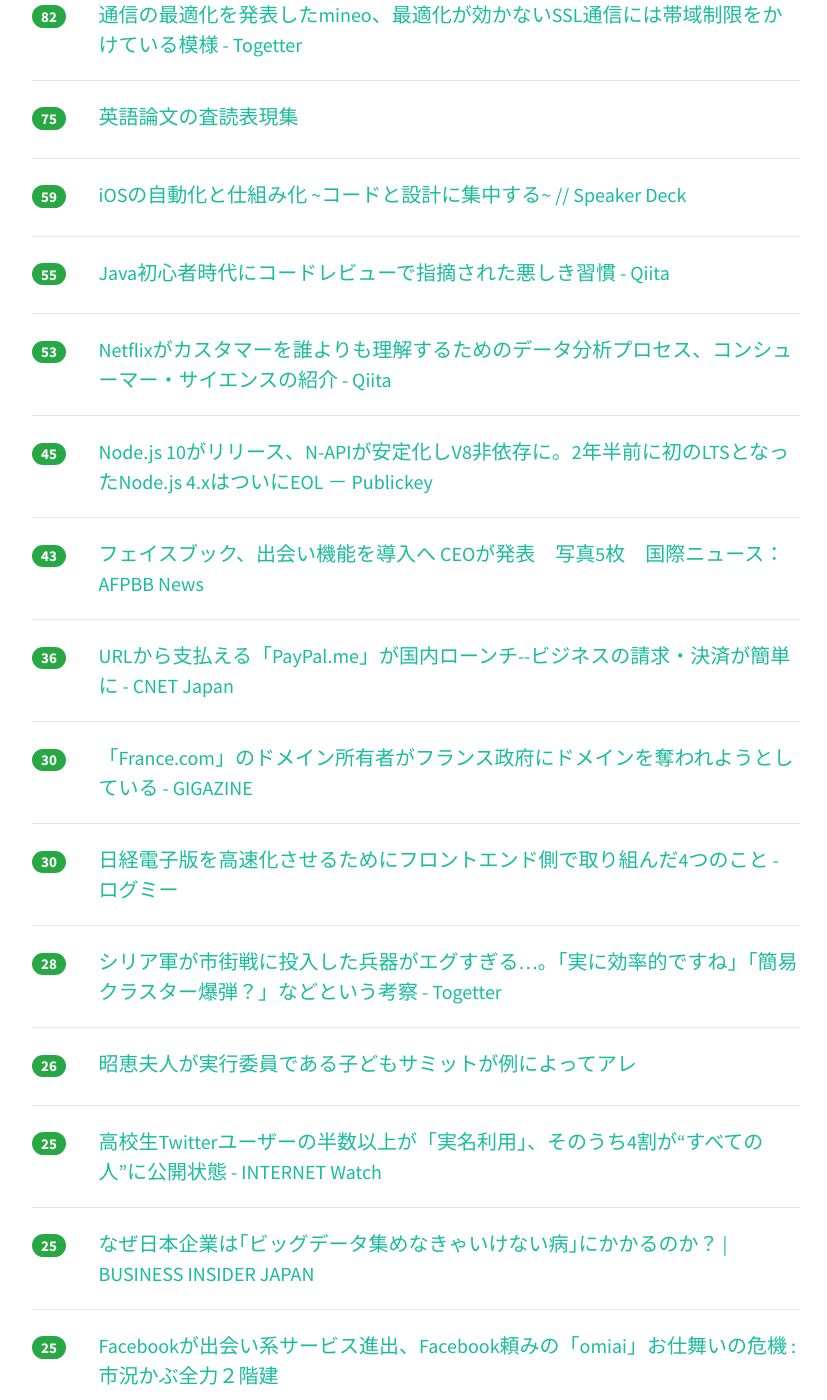
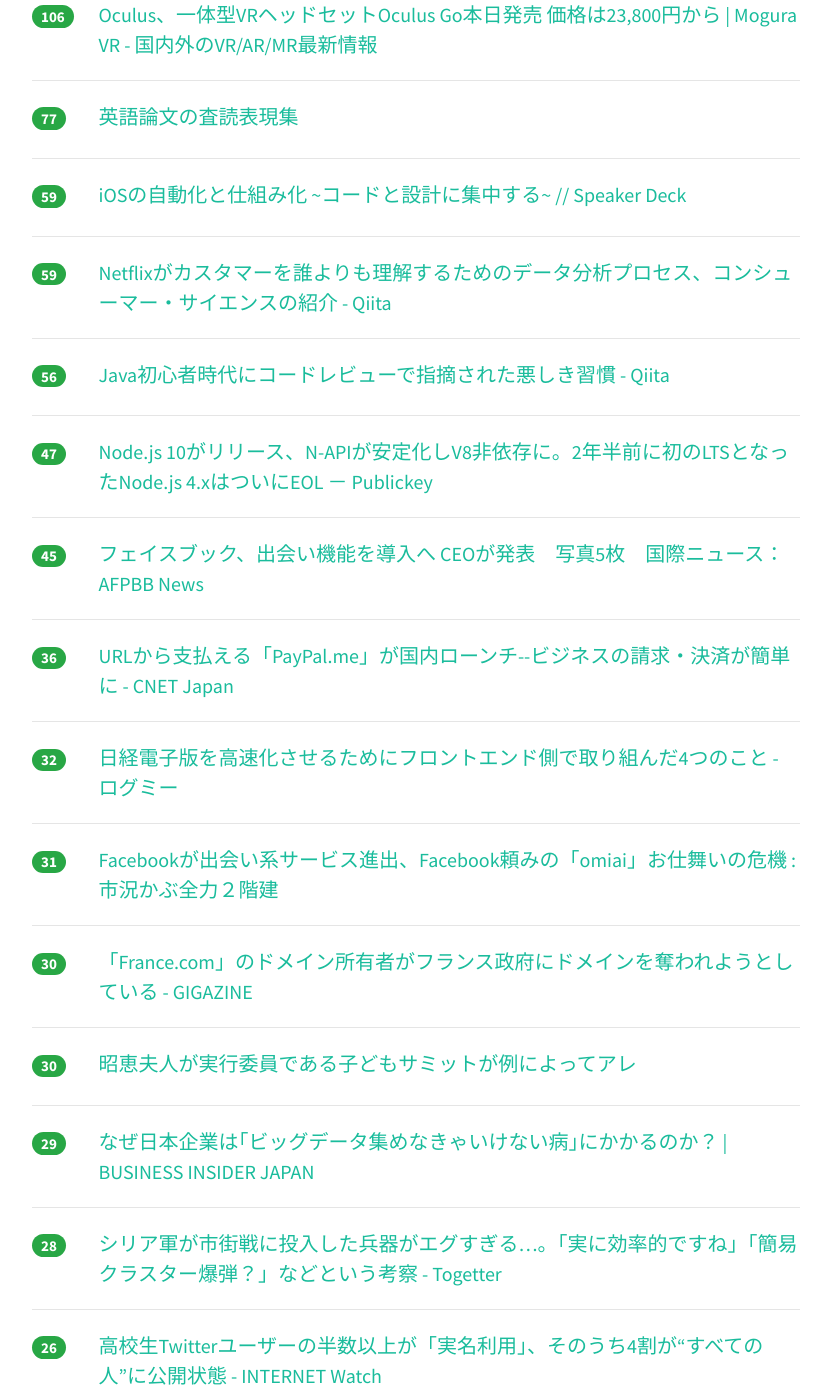
Before and after one commit to yatta47/hatena-matome-site, a Jekyll site: the page built from _posts/2018-05-02-hatena.md, in a window 1280 px wide and 1400 px high, scrolled down 832 px. Shown: the whole window, without its empty margins (224-1051 px from the left). Built offline with Jekyll 4.4.1, drawn with Linux system fonts in a browser that asks for light colours; nearby versions of some CDN libraries; some of the changed text lies outside the part shown.

Commit message:
Updated 2018-05-02

```diff
--- a/_posts/2018-05-02-hatena.md
+++ b/_posts/2018-05-02-hatena.md
@@ -1,43 +1,43 @@
 ---
 layout: post
 title:  "2018-05-02 はてぶIT"
-date:   2018-05-02 16:02:50
+date:   2018-05-02 17:02:20
 tags: [it-hotentry]
 ---
-41 件のデータあり
+43 件のデータあり
 
 <hr><div class="row">
-<div class="col-1"><span class="badge badge-pill badge-success h2">665</span></div>
+<div class="col-1"><span class="badge badge-pill badge-success h2">732</span></div>
 <div class="col-11"><a href='http://karaage.hatenadiary.jp/entry/2018/05/02/073000' target='_blank'>私の会社の機械学習経験ゼロの「ディープラーニングおじさん」が会社のAI戦略を動かすまで - karaage. [からあげ]</a></div>
 </div>
 <hr>
 <div class="row">
-<div class="col-1"><span class="badge badge-pill badge-success h2">207</span></div>
+<div class="col-1"><span class="badge badge-pill badge-success h2">244</span></div>
 <div class="col-11"><a href='https://qiita.com/sl2/items/1e503952b9506a0539ea' target='_blank'>2018年のPythonプロジェクトのはじめかた - Qiita</a></div>
 </div>
 <hr>
 <div class="row">
-<div class="col-1"><span class="badge badge-pill badge-success h2">187</span></div>
+<div class="col-1"><span class="badge badge-pill badge-success h2">205</span></div>
 <div class="col-11"><a href='http://shin.hateblo.jp/entry/2012/05/26/231036' target='_blank'>Makefileの書き方 - cat /var/log/shin</a></div>
 </div>
 <hr>
 <div class="row">
-<div class="col-1"><span class="badge badge-pill badge-success h2">104</span></div>
+<div class="col-1"><span class="badge badge-pill badge-success h2">118</span></div>
+<div class="col-11"><a href='https://togetter.com/li/1223437' target='_blank'>通信の最適化を発表したmineo、最適化が効かないSSL通信には帯域制限をかけている模様 - Togetter</a></div>
+</div>
+<hr>
+<div class="row">
+<div class="col-1"><span class="badge badge-pill badge-success h2">111</span></div>
 <div class="col-11"><a href='https://blog.github.com/2018-05-01-github-pages-custom-domains-https/' target='_blank'>Custom domains on GitHub Pages gain support for HTTPS | The GitHub Blog</a></div>
 </div>
 <hr>
 <div class="row">
-<div class="col-1"><span class="badge badge-pill badge-success h2">98</span></div>
+<div class="col-1"><span class="badge badge-pill badge-success h2">106</span></div>
 <div class="col-11"><a href='https://www.moguravr.com/oculus-go-launch/' target='_blank'>Oculus、一体型VRヘッドセットOculus Go本日発売 価格は23,800円から | Mogura VR - 国内外のVR/AR/MR最新情報</a></div>
 </div>
 <hr>
 <div class="row">
-<div class="col-1"><span class="badge badge-pill badge-success h2">82</span></div>
-<div class="col-11"><a href='https://togetter.com/li/1223437' target='_blank'>通信の最適化を発表したmineo、最適化が効かないSSL通信には帯域制限をかけている模様 - Togetter</a></div>
-</div>
-<hr>
-<div class="row">
-<div class="col-1"><span class="badge badge-pill badge-success h2">75</span></div>
+<div class="col-1"><span class="badge badge-pill badge-success h2">77</span></div>
 <div class="col-11"><a href='https://staff.aist.go.jp/a.ohta/japanese/study/Review_ex_top.htm' target='_blank'>英語論文の査読表現集</a></div>
 </div>
 <hr>
@@ -47,22 +47,22 @@ tags: [it-hotentry]
 </div>
 <hr>
 <div class="row">
-<div class="col-1"><span class="badge badge-pill badge-success h2">55</span></div>
+<div class="col-1"><span class="badge badge-pill badge-success h2">59</span></div>
+<div class="col-11"><a href='https://qiita.com/KanNishida/items/12f9ae0cee98fd54b0bb' target='_blank'>Netflixがカスタマーを誰よりも理解するためのデータ分析プロセス、コンシューマー・サイエンスの紹介 - Qiita</a></div>
+</div>
+<hr>
+<div class="row">
+<div class="col-1"><span class="badge badge-pill badge-success h2">56</span></div>
 <div class="col-11"><a href='https://qiita.com/gengogo5/items/5b038cf0b4034194f63a' target='_blank'>Java初心者時代にコードレビューで指摘された悪しき習慣 - Qiita</a></div>
 </div>
 <hr>
 <div class="row">
-<div class="col-1"><span class="badge badge-pill badge-success h2">53</span></div>
-<div class="col-11"><a href='https://qiita.com/KanNishida/items/12f9ae0cee98fd54b0bb' target='_blank'>Netflixがカスタマーを誰よりも理解するためのデータ分析プロセス、コンシューマー・サイエンスの紹介 - Qiita</a></div>
+<div class="col-1"><span class="badge badge-pill badge-success h2">47</span></div>
+<div class="col-11"><a href='https://www.publickey1.jp/blog/18/nodejs_10n-apiv82ltsnodejs_4xeol.html' target='_blank'>Node.js 10がリリース、N-APIが安定化しV8非依存に。2年半前に初のLTSとなったNode.js 4.xはついにEOL － Publickey</a></div>
 </div>
 <hr>
 <div class="row">
 <div class="col-1"><span class="badge badge-pill badge-success h2">45</span></div>
-<div class="col-11"><a href='https://www.publickey1.jp/blog/18/nodejs_10n-apiv82ltsnodejs_4xeol.html' target='_blank'>Node.js 10がリリース、N-APIが安定化しV8非依存に。2年半前に初のLTSとなったNode.js 4.xはついにEOL － Publickey</a></div>
-</div>
-<hr>
-<div class="row">
-<div class="col-1"><span class="badge badge-pill badge-success h2">43</span></div>
 <div class="col-11"><a href='http://www.afpbb.com/articles/-/3173230' target='_blank'>フェイスブック、出会い機能を導入へ CEOが発表　写真5枚　国際ニュース：AFPBB News</a></div>
 </div>
 <hr>
@@ -72,13 +72,28 @@ tags: [it-hotentry]
 </div>
 <hr>
 <div class="row">
+<div class="col-1"><span class="badge badge-pill badge-success h2">32</span></div>
+<div class="col-11"><a href='http://logmi.jp/283703' target='_blank'>日経電子版を高速化させるためにフロントエンド側で取り組んだ4つのこと - ログミー</a></div>
+</div>
+<hr>
+<div class="row">
+<div class="col-1"><span class="badge badge-pill badge-success h2">31</span></div>
+<div class="col-11"><a href='http://kabumatome.doorblog.jp/archives/65918207.html' target='_blank'>Facebookが出会い系サービス進出、Facebook頼みの「omiai」お仕舞いの危機 : 市況かぶ全力２階建</a></div>
+</div>
+<hr>
+<div class="row">
 <div class="col-1"><span class="badge badge-pill badge-success h2">30</span></div>
 <div class="col-11"><a href='https://gigazine.net/news/20180502-france-dot-com/' target='_blank'>「France.com」のドメイン所有者がフランス政府にドメインを奪われようとしている - GIGAZINE</a></div>
 </div>
 <hr>
 <div class="row">
 <div class="col-1"><span class="badge badge-pill badge-success h2">30</span></div>
-<div class="col-11"><a href='http://logmi.jp/283703' target='_blank'>日経電子版を高速化させるためにフロントエンド側で取り組んだ4つのこと - ログミー</a></div>
+<div class="col-11"><a href='https://anond.hatelabo.jp/20180501230751' target='_blank'>昭恵夫人が実行委員である子どもサミットが例によってアレ</a></div>
+</div>
+<hr>
+<div class="row">
+<div class="col-1"><span class="badge badge-pill badge-success h2">29</span></div>
+<div class="col-11"><a href='https://www.businessinsider.jp/post-166671' target='_blank'>なぜ日本企業は｢ビッグデータ集めなきゃいけない病｣にかかるのか？ | BUSINESS INSIDER JAPAN</a></div>
 </div>
 <hr>
 <div class="row">
@@ -88,22 +103,12 @@ tags: [it-hotentry]
 <hr>
 <div class="row">
 <div class="col-1"><span class="badge badge-pill badge-success h2">26</span></div>
-<div class="col-11"><a href='https://anond.hatelabo.jp/20180501230751' target='_blank'>昭恵夫人が実行委員である子どもサミットが例によってアレ</a></div>
-</div>
-<hr>
-<div class="row">
-<div class="col-1"><span class="badge badge-pill badge-success h2">25</span></div>
 <div class="col-11"><a href='https://internet.watch.impress.co.jp/docs/news/1119998.html' target='_blank'>高校生Twitterユーザーの半数以上が「実名利用」、そのうち4割が“すべての人”に公開状態 - INTERNET Watch</a></div>
 </div>
 <hr>
 <div class="row">
 <div class="col-1"><span class="badge badge-pill badge-success h2">25</span></div>
-<div class="col-11"><a href='https://www.businessinsider.jp/post-166671' target='_blank'>なぜ日本企業は｢ビッグデータ集めなきゃいけない病｣にかかるのか？ | BUSINESS INSIDER JAPAN</a></div>
-</div>
-<hr>
-<div class="row">
-<div class="col-1"><span class="badge badge-pill badge-success h2">25</span></div>
-<div class="col-11"><a href='http://kabumatome.doorblog.jp/archives/65918207.html' target='_blank'>Facebookが出会い系サービス進出、Facebook頼みの「omiai」お仕舞いの危機 : 市況かぶ全力２階建</a></div>
+<div class="col-11"><a href='https://wired.jp/2018/05/02/sergey-brin-warns-ais-dark-side/' target='_blank'>グーグル共同創業者のセルゲイ・ブリンが考える、人工知能の「ダークサイド」｜WIRED.jp</a></div>
 </div>
 <hr>
 <div class="row">
@@ -112,8 +117,8 @@ tags: [it-hotentry]
 </div>
 <hr>
 <div class="row">
-<div class="col-1"><span class="badge badge-pill badge-success h2">24</span></div>
-<div class="col-11"><a href='https://wired.jp/2018/05/02/sergey-brin-warns-ais-dark-side/' target='_blank'>グーグル共同創業者のセルゲイ・ブリンが考える、人工知能の「ダークサイド」｜WIRED.jp</a></div>
+<div class="col-1"><span class="badge badge-pill badge-success h2">23</span></div>
+<div class="col-11"><a href='https://jp.techcrunch.com/2018/05/02/2018-04-16-splice-sounds/' target='_blank'>ミュージシャンは盗むよりもSpliceを使ったほうが簡単で早い | TechCrunch Japan</a></div>
 </div>
 <hr>
 <div class="row">
@@ -127,6 +132,21 @@ tags: [it-hotentry]
 </div>
 <hr>
 <div class="row">
+<div class="col-1"><span class="badge badge-pill badge-success h2">22</span></div>
+<div class="col-11"><a href='https://manablog.org/freelance-programmer-salary/' target='_blank'>【実体験】フリーランスエンジニアとして月収100万円を稼いだ方法</a></div>
+</div>
+<hr>
+<div class="row">
+<div class="col-1"><span class="badge badge-pill badge-success h2">22</span></div>
+<div class="col-11"><a href='https://japanese.engadget.com/2018/05/02/10-3-android-boox-note/' target='_blank'>10.3インチ電子ペーパー搭載のAndroidタブレット『BOOX NOTE』、筆圧検知ペン付き - Engadget 日本版</a></div>
+</div>
+<hr>
+<div class="row">
+<div class="col-1"><span class="badge badge-pill badge-success h2">21</span></div>
+<div class="col-11"><a href='https://japan.cnet.com/article/35118603/' target='_blank'>Facebook、デート機能を追加へ--友達以外のユーザーとマッチング - CNET Japan</a></div>
+</div>
+<hr>
+<div class="row">
 <div class="col-1"><span class="badge badge-pill badge-success h2">20</span></div>
 <div class="col-11"><a href='http://www.tree-tips.com/mysql/deadlock/foreignkey/' target='_blank'>tree-tips: MySQLの外部キーとデッドロック | MySQL</a></div>
 </div>
@@ -134,11 +154,6 @@ tags: [it-hotentry]
 <div class="row">
 <div class="col-1"><span class="badge badge-pill badge-success h2">20</span></div>
 <div class="col-11"><a href='https://tech.pepabo.com/2018/05/01/remote-build-for-android/' target='_blank'>minne Androidアプリのビルドをリモートビルドで高速化！ - ペパボテックブログ</a></div>
-</div>
-<hr>
-<div class="row">
-<div class="col-1"><span class="badge badge-pill badge-success h2">20</span></div>
-<div class="col-11"><a href='https://japan.cnet.com/article/35118603/' target='_blank'>Facebook、デート機能を追加へ--友達以外のユーザーとマッチング - CNET Japan</a></div>
 </div>
 <hr>
 <div class="row">
@@ -157,13 +172,13 @@ tags: [it-hotentry]
 </div>
 <hr>
 <div class="row">
-<div class="col-1"><span class="badge badge-pill badge-success h2">19</span></div>
-<div class="col-11"><a href='https://manablog.org/freelance-programmer-salary/' target='_blank'>【実体験】フリーランスエンジニアとして月収100万円を稼いだ方法</a></div>
+<div class="col-1"><span class="badge badge-pill badge-success h2">17</span></div>
+<div class="col-11"><a href='https://qiita.com/tenntenn/items/757c249dad942b6326a9' target='_blank'>Google App EngineでGoのバージョンアップを行う #golang #gae - Qiita</a></div>
 </div>
 <hr>
 <div class="row">
 <div class="col-1"><span class="badge badge-pill badge-success h2">16</span></div>
-<div class="col-11"><a href='https://qiita.com/tenntenn/items/757c249dad942b6326a9' target='_blank'>Google App EngineでGoのバージョンアップを行う #golang #gae - Qiita</a></div>
+<div class="col-11"><a href='https://kakuyasu-sim.jp/sns/kuchikomis/topic/8355' target='_blank'>格安SIMの通信の最適化の実害と、帯域制御の実害 - 格安SIMの通信速度の口コミ - 格安SIMのSNS</a></div>
 </div>
 <hr>
 <div class="row">
@@ -173,7 +188,7 @@ tags: [it-hotentry]
 <hr>
 <div class="row">
 <div class="col-1"><span class="badge badge-pill badge-success h2">15</span></div>
-<div class="col-11"><a href='https://kakuyasu-sim.jp/sns/kuchikomis/topic/8355' target='_blank'>格安SIMの通信の最適化の実害と、帯域制御の実害 - 格安SIMの通信速度の口コミ - 格安SIMのSNS</a></div>
+<div class="col-11"><a href='http://www.itmedia.co.jp/mobile/articles/1805/02/news042.html' target='_blank'>100万契約突破、2018年の黒字化を目指す「mineo」　解決すべき課題は？ (1/3) - ITmedia Mobile</a></div>
 </div>
 <hr>
 <div class="row">
@@ -192,11 +207,6 @@ tags: [it-hotentry]
 </div>
 <hr>
 <div class="row">
-<div class="col-1"><span class="badge badge-pill badge-success h2">14</span></div>
-<div class="col-11"><a href='http://www.itmedia.co.jp/mobile/articles/1805/02/news042.html' target='_blank'>100万契約突破、2018年の黒字化を目指す「mineo」　解決すべき課題は？ (1/3) - ITmedia Mobile</a></div>
-</div>
-<hr>
-<div class="row">
 <div class="col-1"><span class="badge badge-pill badge-success h2">13</span></div>
 <div class="col-11"><a href='https://www.asahi.com/articles/ASL5231JVL52UHBI00K.html' target='_blank'>フェイスブックに「出会い機能」　恋愛相手検索を導入へ：朝日新聞デジタル</a></div>
 </div>
@@ -207,7 +217,7 @@ tags: [it-hotentry]
 </div>
 <hr>
 <div class="row">
-<div class="col-1"><span class="badge badge-pill badge-success h2">10</span></div>
+<div class="col-1"><span class="badge badge-pill badge-success h2">12</span></div>
 <div class="col-11"><a href='http://tyru.hatenablog.com/entry/2018/05/02/064601' target='_blank'>VSCode の Vim 拡張 (VSCodeVim) をより Vim っぽくする PR を送った - Humanity</a></div>
 </div>
 <hr>
```
